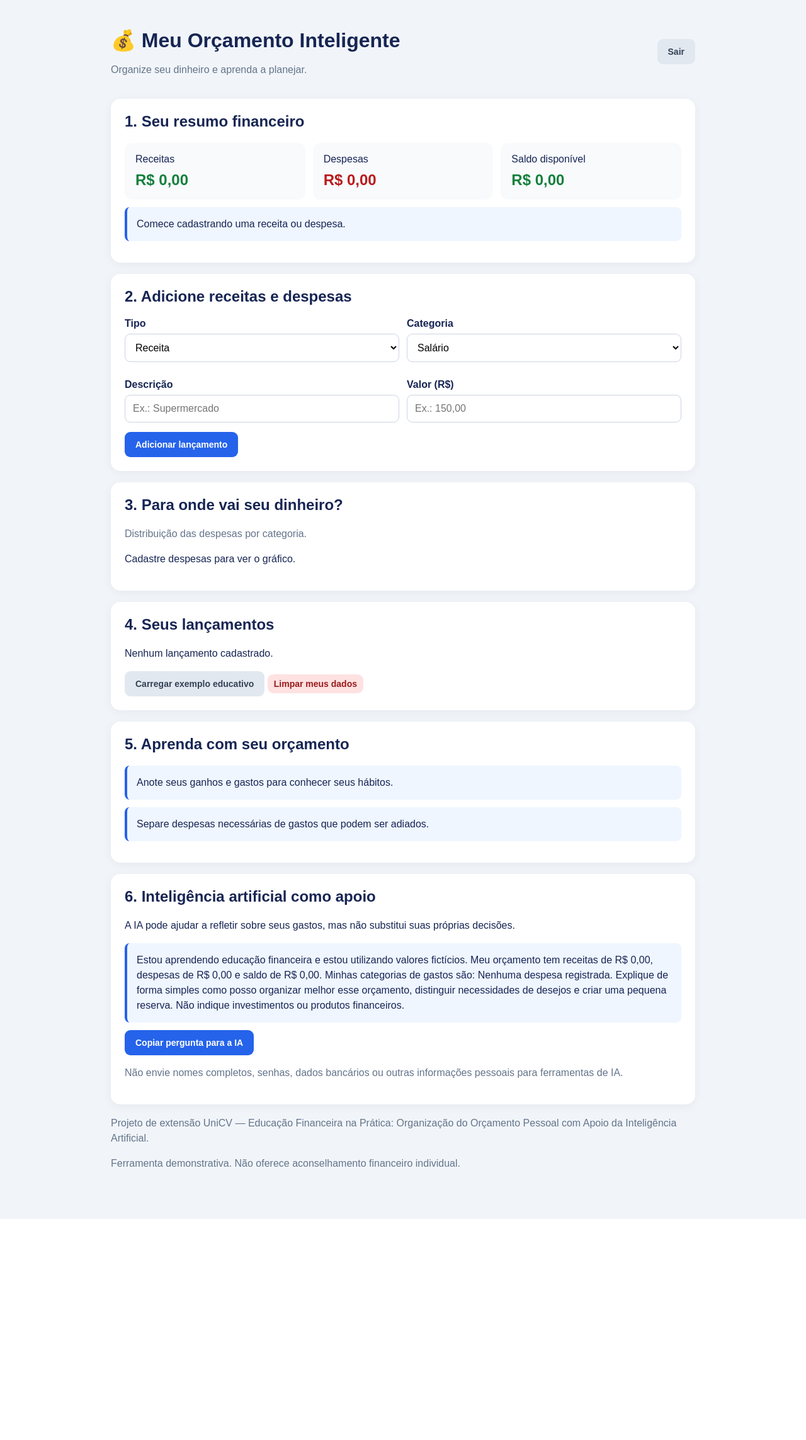
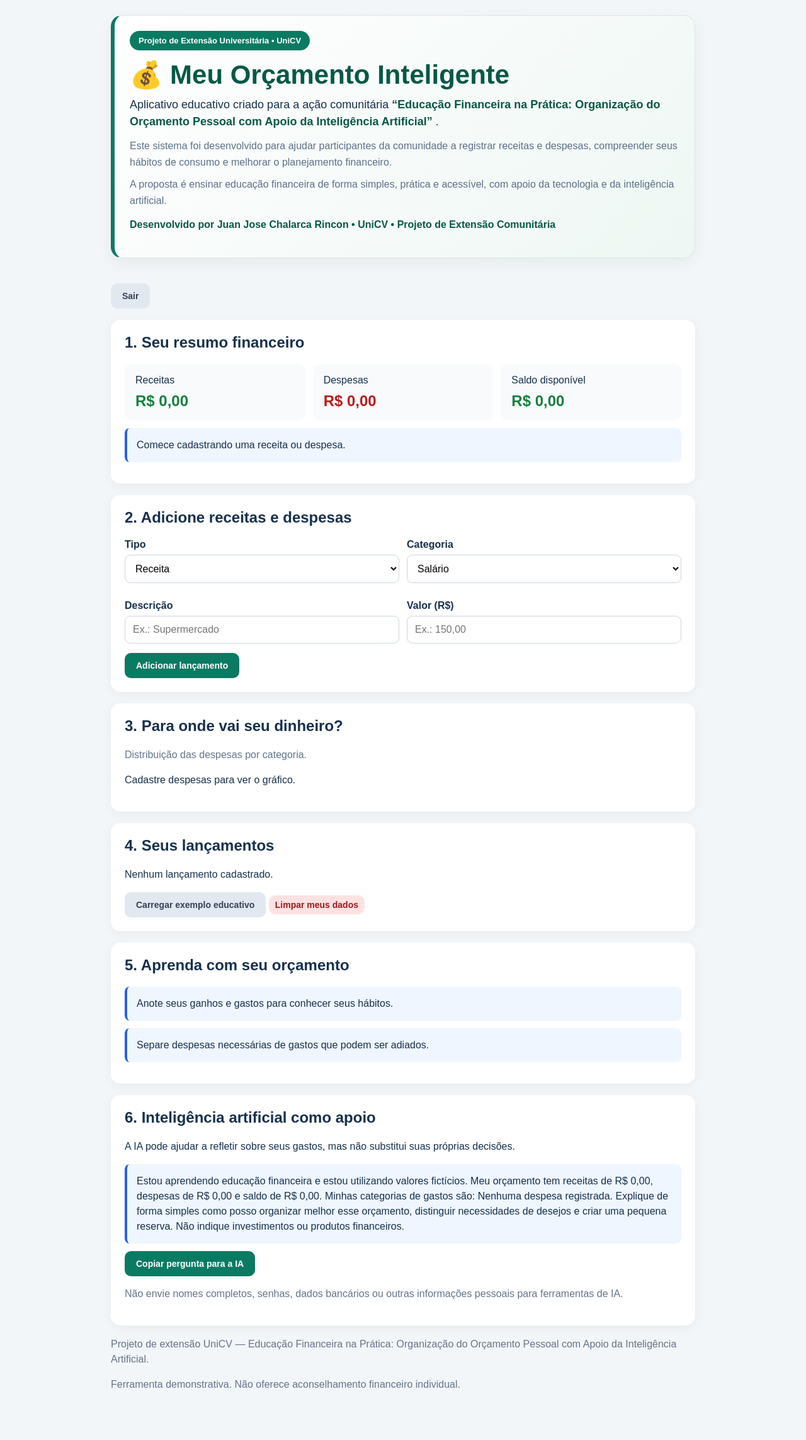
Before and after one commit to Juannn397/educacao-financeira-unicv, a Flask app: page / in a window 1280 px wide. Shown: the whole page at 63% size. Before the commit the page ends 1936 px from the top, so only its background shows below. Run offline with Flask 3, Linux system fonts and the light colour scheme; the visitor is signed in with stand-in values (Sample User, id 1).

Commit message:
Atualiza visual do projeto de extensao UniCV

```diff
--- a/templates/index.html
+++ b/templates/index.html
@@ -4,7 +4,7 @@
 <head>
     <meta charset="UTF-8">
     <meta name="viewport" content="width=device-width, initial-scale=1">
-    <title>Meu Orçamento Inteligente | UniCV</title>
+    <title>Projeto de Extensão | Meu Orçamento Inteligente | UniCV</title>
 
     <style>
         * { box-sizing: border-box; }
@@ -175,6 +175,214 @@
             .cartao { padding: 18px; }
             .indicador strong { font-size: 23px; }
         }
+
+    :root {
+        --unicv-green: #0b7a63;
+        --unicv-green-dark: #075847;
+        --unicv-gold: #f1b52c;
+        --unicv-bg: #f3f6f8;
+        --unicv-card: #ffffff;
+        --unicv-text: #17304d;
+        --unicv-muted: #5d7088;
+    }
+
+    body {
+        background: var(--unicv-bg);
+        color: var(--unicv-text);
+        font-family: Arial, sans-serif;
+    }
+
+    .cabecalho-projeto {
+        background: linear-gradient(135deg, #ffffff 0%, #eef7f3 100%);
+        border: 1px solid #d9e8e1;
+        border-left: 6px solid var(--unicv-green);
+        border-radius: 18px;
+        padding: 24px;
+        margin-bottom: 28px;
+        box-shadow: 0 8px 25px rgba(0, 0, 0, 0.05);
+    }
+
+    .selo-unicv {
+        display: inline-block;
+        background: var(--unicv-green);
+        color: white;
+        padding: 8px 14px;
+        border-radius: 999px;
+        font-size: 13px;
+        font-weight: bold;
+        margin-bottom: 14px;
+    }
+
+    .cabecalho-projeto h1 {
+        margin: 0 0 10px 0;
+        font-size: 42px;
+        color: var(--unicv-green-dark);
+    }
+
+    .cabecalho-projeto .frase {
+        margin: 0 0 12px 0;
+        font-size: 18px;
+        line-height: 1.5;
+        color: var(--unicv-text);
+    }
+
+    .cabecalho-projeto .descricao {
+        margin: 0 0 10px 0;
+        line-height: 1.6;
+        color: var(--unicv-muted);
+    }
+
+    .cabecalho-projeto .autor {
+        margin-top: 14px;
+        font-weight: bold;
+        color: var(--unicv-green-dark);
+    }
+
+    .destaque-projeto {
+        color: var(--unicv-green-dark);
+        font-weight: bold;
+    }
+
+    .botao-sair {
+        background: #e8edf2;
+        color: #17304d;
+        border: none;
+        border-radius: 10px;
+        padding: 10px 18px;
+        font-weight: bold;
+    }
+
+    .botao-sair:hover {
+        background: #dce5ec;
+    }
+
+    .resumo-card h3,
+    .resumo-card strong {
+        color: var(--unicv-text);
+    }
+
+    button,
+    .btn,
+    input[type="submit"] {
+        background: var(--unicv-green);
+        color: white;
+        border: none;
+        border-radius: 10px;
+        padding: 12px 18px;
+        font-weight: bold;
+        cursor: pointer;
+    }
+
+    button:hover,
+    .btn:hover,
+    input[type="submit"]:hover {
+        background: var(--unicv-green-dark);
+    }
+
+    :root {
+        --unicv-green: #0b7a63;
+        --unicv-green-dark: #075847;
+        --unicv-gold: #f1b52c;
+        --unicv-bg: #f3f6f8;
+        --unicv-card: #ffffff;
+        --unicv-text: #17304d;
+        --unicv-muted: #5d7088;
+    }
+
+    body {
+        background: var(--unicv-bg);
+        color: var(--unicv-text);
+        font-family: Arial, sans-serif;
+    }
+
+    .cabecalho-projeto {
+        background: linear-gradient(135deg, #ffffff 0%, #eef7f3 100%);
+        border: 1px solid #d9e8e1;
+        border-left: 6px solid var(--unicv-green);
+        border-radius: 18px;
+        padding: 24px;
+        margin-bottom: 28px;
+        box-shadow: 0 8px 25px rgba(0, 0, 0, 0.05);
+    }
+
+    .selo-unicv {
+        display: inline-block;
+        background: var(--unicv-green);
+        color: white;
+        padding: 8px 14px;
+        border-radius: 999px;
+        font-size: 13px;
+        font-weight: bold;
+        margin-bottom: 14px;
+    }
+
+    .cabecalho-projeto h1 {
+        margin: 0 0 10px 0;
+        font-size: 42px;
+        color: var(--unicv-green-dark);
+    }
+
+    .cabecalho-projeto .frase {
+        margin: 0 0 12px 0;
+        font-size: 18px;
+        line-height: 1.5;
+        color: var(--unicv-text);
+    }
+
+    .cabecalho-projeto .descricao {
+        margin: 0 0 10px 0;
+        line-height: 1.6;
+        color: var(--unicv-muted);
+    }
+
+    .cabecalho-projeto .autor {
+        margin-top: 14px;
+        font-weight: bold;
+        color: var(--unicv-green-dark);
+    }
+
+    .destaque-projeto {
+        color: var(--unicv-green-dark);
+        font-weight: bold;
+    }
+
+    .botao-sair {
+        background: #e8edf2;
+        color: #17304d;
+        border: none;
+        border-radius: 10px;
+        padding: 10px 18px;
+        font-weight: bold;
+    }
+
+    .botao-sair:hover {
+        background: #dce5ec;
+    }
+
+    .resumo-card h3,
+    .resumo-card strong {
+        color: var(--unicv-text);
+    }
+
+    button,
+    .btn,
+    input[type="submit"] {
+        background: var(--unicv-green);
+        color: white;
+        border: none;
+        border-radius: 10px;
+        padding: 12px 18px;
+        font-weight: bold;
+        cursor: pointer;
+    }
+
+    button:hover,
+    .btn:hover,
+    input[type="submit"]:hover {
+        background: var(--unicv-green-dark);
+    }
+</style>
+</style>
     </style>
 </head>
 
@@ -208,10 +416,32 @@
     {% else %}
         <header class="topo">
             <div>
-                <h1>💰 Meu Orçamento Inteligente</h1>
-                <p class="muted">
-                    Organize seu dinheiro e aprenda a planejar.
-                </p>
+                <header class="cabecalho-projeto">
+    <div class="selo-unicv">Projeto de Extensão Universitária • UniCV</div>
+
+    <h1>💰 Meu Orçamento Inteligente</h1>
+
+    <p class="frase">
+        Aplicativo educativo criado para a ação comunitária
+        <span class="destaque-projeto">
+            “Educação Financeira na Prática: Organização do Orçamento Pessoal com Apoio da Inteligência Artificial”
+        </span>.
+    </p>
+
+    <p class="descricao">
+        Este sistema foi desenvolvido para ajudar participantes da comunidade a registrar
+        receitas e despesas, compreender seus hábitos de consumo e melhorar o planejamento financeiro.
+    </p>
+
+    <p class="descricao">
+        A proposta é ensinar educação financeira de forma simples, prática e acessível,
+        com apoio da tecnologia e da inteligência artificial.
+    </p>
+
+    <p class="autor">
+        Desenvolvido por Juan Jose Chalarca Rincon • UniCV • Projeto de Extensão Comunitária
+    </p>
+</header>
             </div>
 
             <form method="POST" action="/sair">
```
